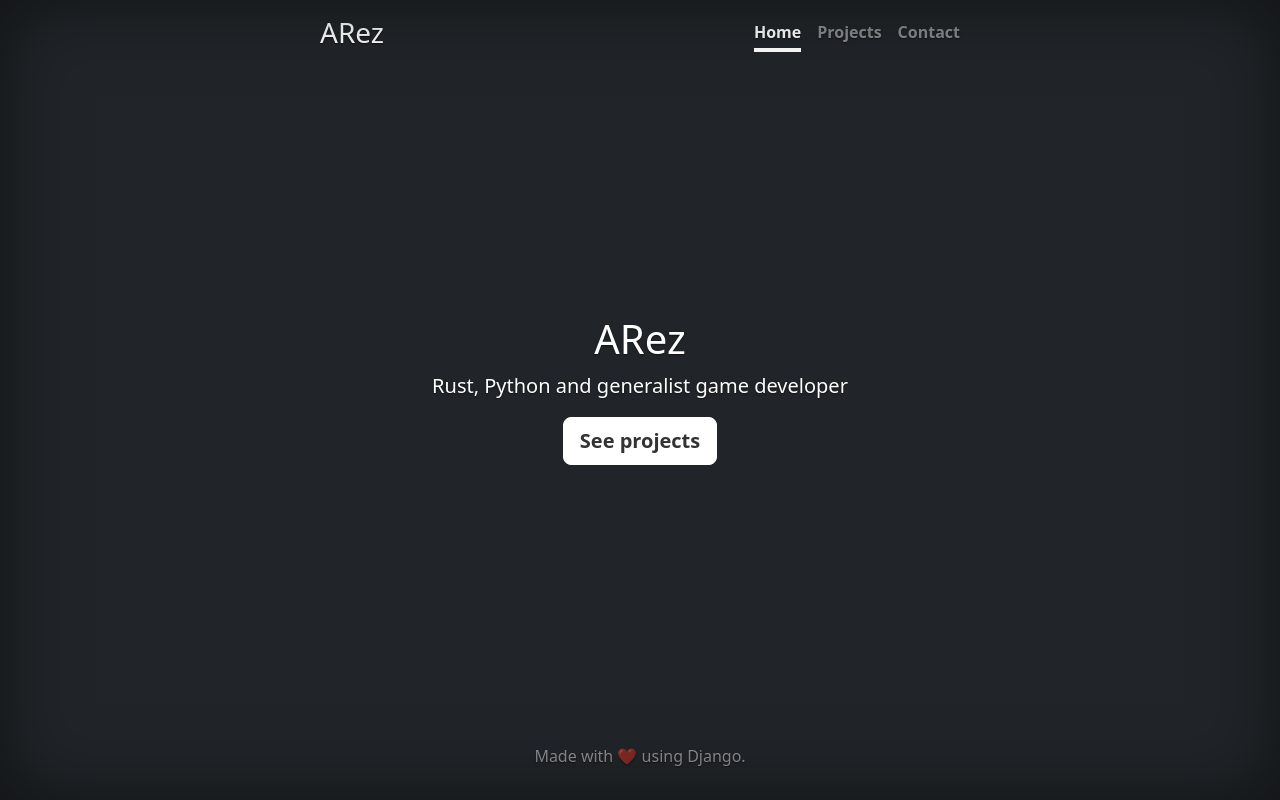
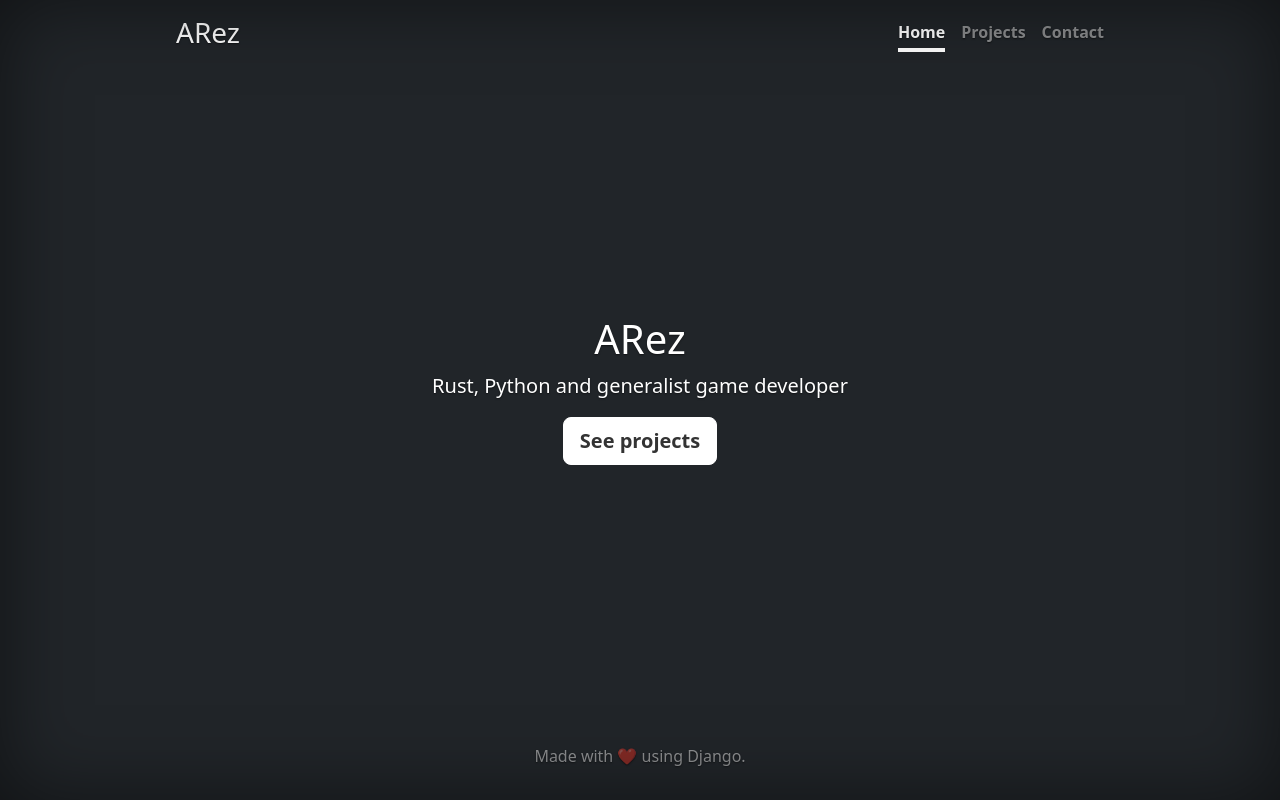
Before and after one commit to alexstaringgit/portfolio-website, a Django app: page / in a window 1280 px wide. Run offline with Django 4.2, Linux system fonts and the light colour scheme.

Commit message:
increase content width

```diff
--- a/mysite/templates/base.html
+++ b/mysite/templates/base.html
@@ -12,9 +12,9 @@
     <link rel="stylesheet" href="{% static 'css/styles.css' %}"></link>
 
   </head>
-  <body class="d-flex h-100 text-center text-bg-dark">
+  <body class="d-flex h-100 text-center text-bg-dark justify-content-center">
     <div class="vignette"></div>
-    <div class="cover-container d-flex w-100 h-100 p-3 mx-auto flex-column">
+    <div class="cover-container d-flex w-75 mw-100 h-100 p-3 flex-column">
       <header class="mb-auto">
       <div>
           <h3 class="float-md-start mb-0">ARez</h3>
```
